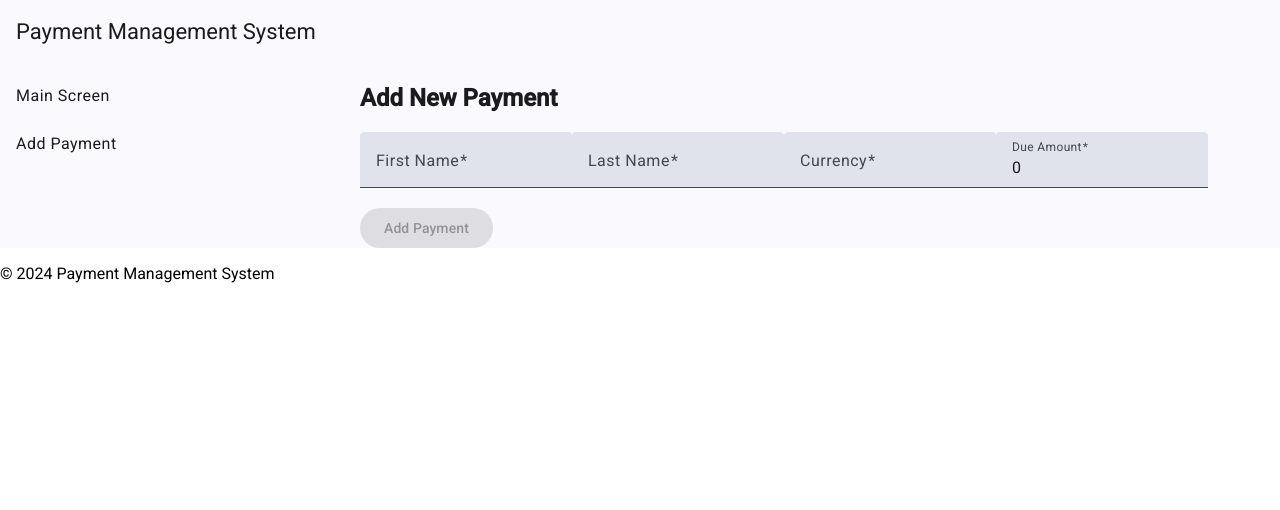
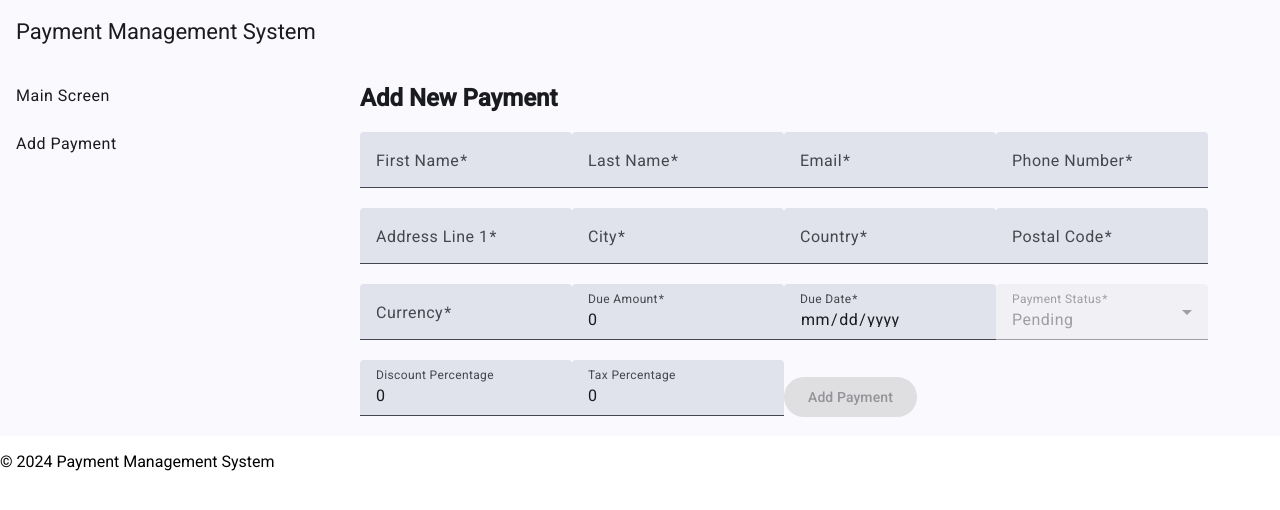
Before and after one commit to sidugboe/PaymentCRUD, an Angular app: page /add-payment in a window 1280 px wide. Shown: the top 510 px of the page. Built offline with nearby package versions, Linux system fonts and the light colour scheme.

Commit message:
working on edit functionality and filter functionality

```diff
--- a/src/app/add-payment/add-payment.component.html
+++ b/src/app/add-payment/add-payment.component.html
@@ -13,7 +13,41 @@
       <mat-error *ngIf="addPaymentForm.get('payee_last_name')?.invalid">Last name is required.</mat-error>
     </mat-form-field>
 
-      <!-- Repeat similar for other fields -->
+    <mat-form-field>
+      <mat-label>Email</mat-label>
+      <input matInput formControlName="payee_email" />
+      <mat-error *ngIf="addPaymentForm.get('payee_email')?.invalid">Enter a valid email.</mat-error>
+    </mat-form-field>
+
+    <mat-form-field>
+      <mat-label>Phone Number</mat-label>
+      <input matInput formControlName="payee_phone_number" />
+      <mat-error *ngIf="addPaymentForm.get('payee_phone_number')?.invalid">Enter a valid phone number.</mat-error>
+    </mat-form-field>
+
+    <mat-form-field>
+      <mat-label>Address Line 1</mat-label>
+      <input matInput formControlName="payee_address_line_1" />
+      <mat-error *ngIf="addPaymentForm.get('payee_address_line_1')?.invalid">Address is required.</mat-error>
+    </mat-form-field>
+
+    <mat-form-field>
+      <mat-label>City</mat-label>
+      <input matInput formControlName="payee_city" />
+      <mat-error *ngIf="addPaymentForm.get('payee_city')?.invalid">City is required.</mat-error>
+    </mat-form-field>
+
+    <mat-form-field>
+      <mat-label>Country</mat-label>
+      <input matInput formControlName="payee_country" />
+      <mat-error *ngIf="addPaymentForm.get('payee_country')?.invalid">Country is required.</mat-error>
+    </mat-form-field>
+
+    <mat-form-field>
+      <mat-label>Postal Code</mat-label>
+      <input matInput formControlName="payee_postal_code" />
+      <mat-error *ngIf="addPaymentForm.get('payee_postal_code')?.invalid">Postal code is required.</mat-error>
+    </mat-form-field>
 
     <mat-form-field>
       <mat-label>Currency</mat-label>
@@ -27,6 +61,35 @@
       <mat-error *ngIf="addPaymentForm.get('due_amount')?.invalid">Enter a valid amount.</mat-error>
     </mat-form-field>
 
+    <mat-form-field>
+      <mat-label>Due Date</mat-label>
+      <input matInput formControlName="payee_due_date" type="date" />
+      <mat-error *ngIf="addPaymentForm.get('payee_due_date')?.invalid">Due date is required.</mat-error>
+    </mat-form-field>
+
+    <mat-form-field>
+      <mat-label>Payment Status</mat-label>
+      <mat-select formControlName="payee_payment_status">
+        <mat-option value="pending">Pending</mat-option>
+        <mat-option value="completed">Completed</mat-option>
+        <mat-option value="overdue">Overdue</mat-option>
+        <mat-option value="due_now">Due Now</mat-option>
+      </mat-select>
+      <mat-error *ngIf="addPaymentForm.get('payee_payment_status')?.invalid">Status is required.</mat-error>
+    </mat-form-field>
+
+    <mat-form-field>
+      <mat-label>Discount Percentage</mat-label>
+      <input matInput type="number" formControlName="discount_percent" />
+      <mat-error *ngIf="addPaymentForm.get('discount_percent')?.invalid">Enter a valid discount percentage.</mat-error>
+    </mat-form-field>
+
+    <mat-form-field>
+      <mat-label>Tax Percentage</mat-label>
+      <input matInput type="number" formControlName="tax_percent" />
+      <mat-error *ngIf="addPaymentForm.get('tax_percent')?.invalid">Enter a valid tax percentage.</mat-error>
+    </mat-form-field>
+
     <button mat-raised-button color="primary" type="submit" [disabled]="addPaymentForm.invalid">Add Payment</button>
   </form>
 </div>
```
Lines whose indentation alone changed are shown as unchanged.
